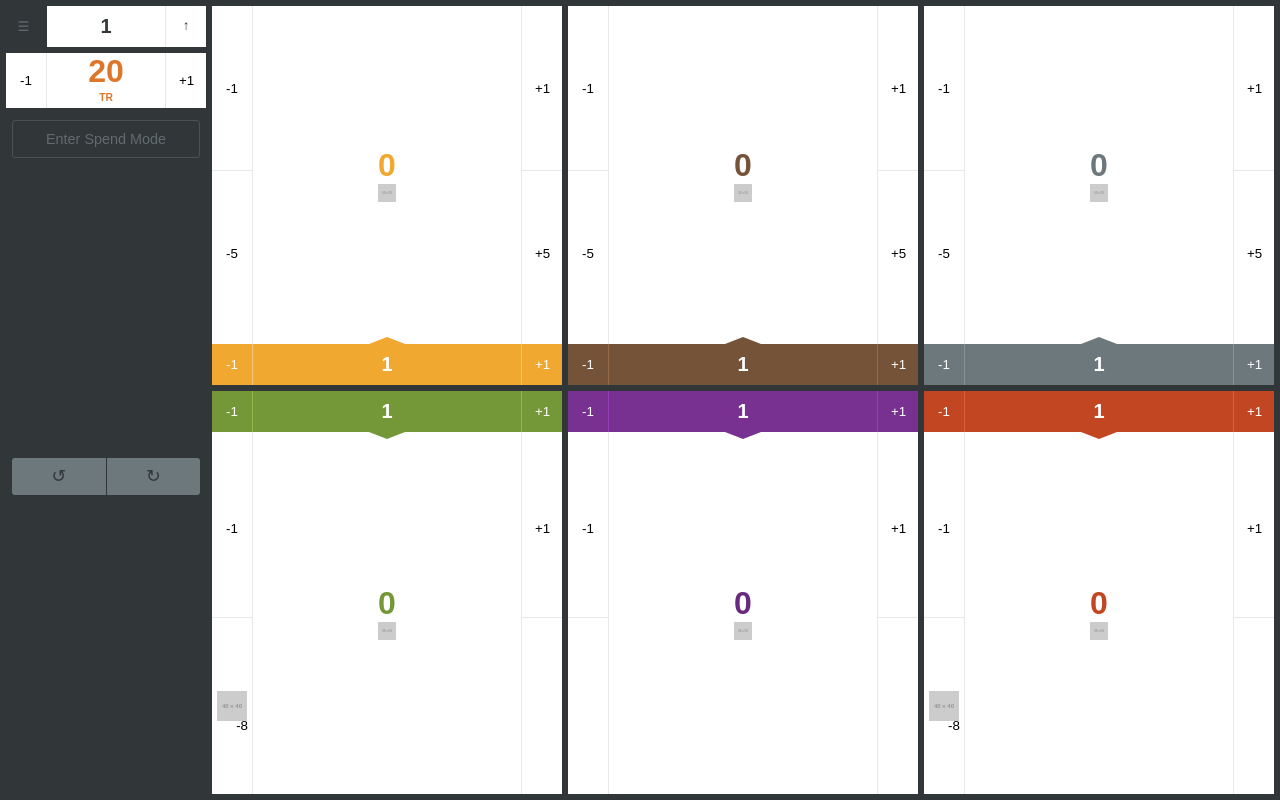
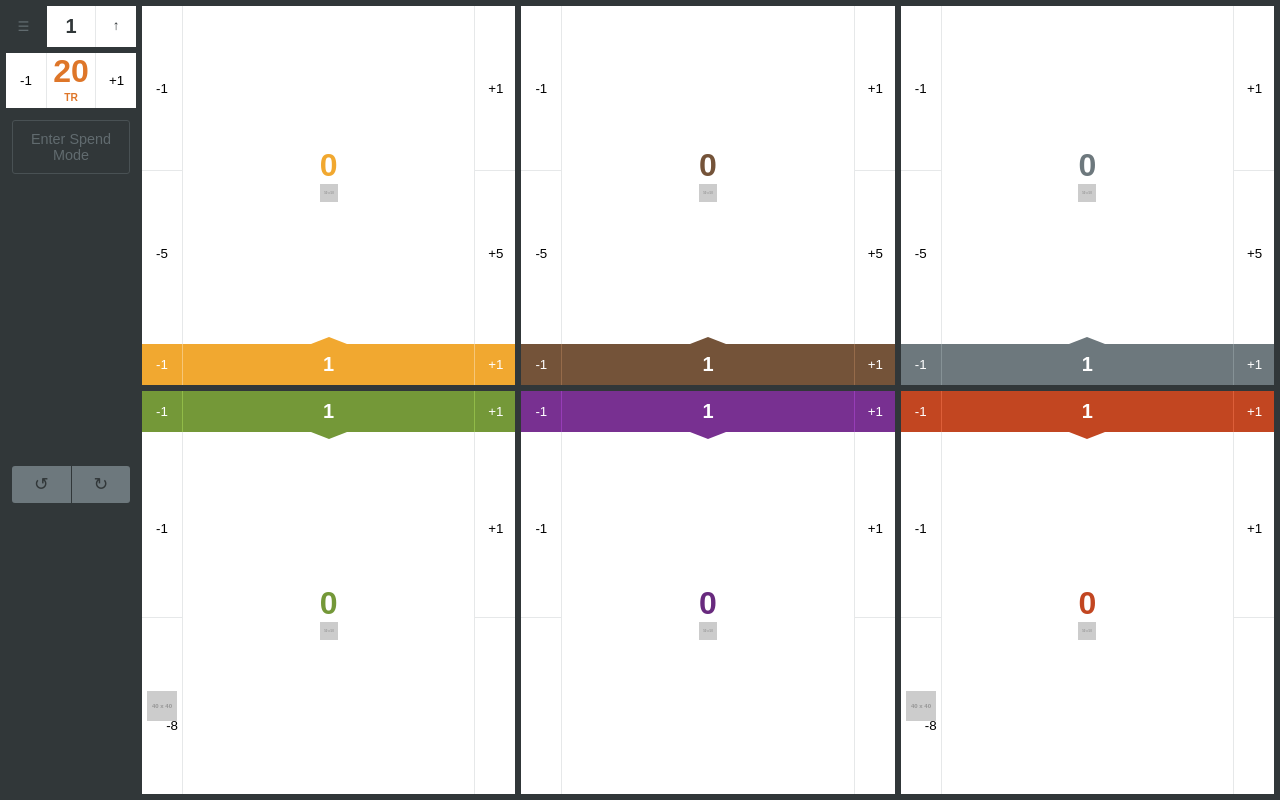
Before and after one commit to theRemix/TerraformingMars-PlayerCard, a Svelte app: page / in a window 1280 px wide. Built offline with nearby package versions, Linux system fonts and the light colour scheme.

Commit message:
made left col narrower

```diff
--- a/public/global.css
+++ b/public/global.css
@@ -447,18 +447,18 @@ div.counter-button-resource-placeholder {
 }
 
 .column.main-column {
-  flex: 1 0 50%;
+  flex: 0 0 75%;
   max-height: 100vh;
 }
 @media only screen and (min-width: 350px) {
   .column.main-column {
-    flex: 3 0 50%;
+    flex: 1 0 75%;
   }
 }
 
 .column.summary-column {
   margin: 6px 6px 0 6px;
-  flex: 1 0 70%;
+  flex: 1 0 25%;
   padding: 0;
   display: flex;
   flex-flow: column nowrap;
@@ -466,7 +466,7 @@ div.counter-button-resource-placeholder {
 @media only screen and (min-width: 350px) {
   .column.summary-column {
     margin: 6px 0 6px 6px;
-    flex: 1 1 130px;
+    flex: 0 1 130px;
     max-width: 200px;
   }
 }
```
